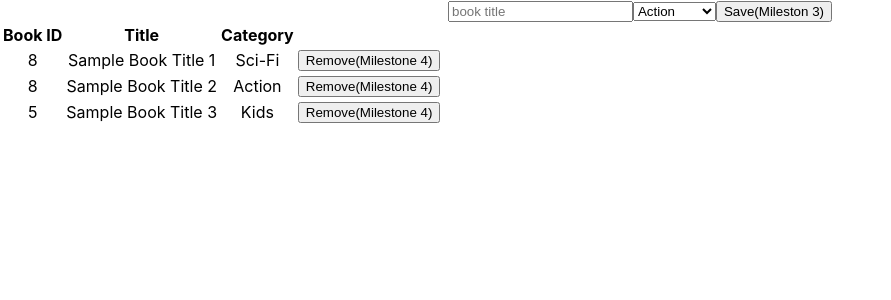
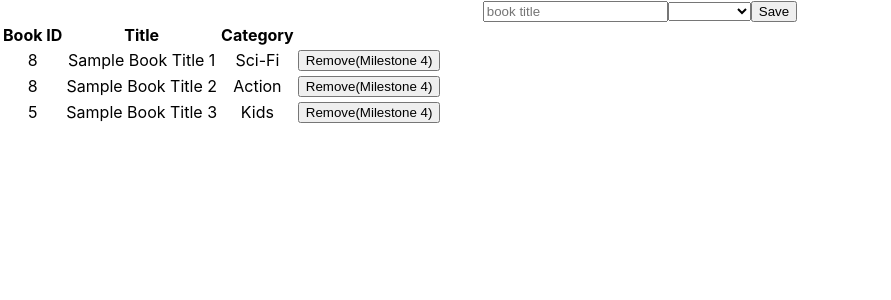
Before and after one commit to johnsonsirv/redux-bookstore, a React (Create React App) app: page / in a window 1280 px wide. Shown: the top 300 px of the page, without its empty margins (0-891 px from the left). Built offline with nearby package versions, Linux system fonts and the light colour scheme.

Commit message:
make BookForm stateful, to store title, category, handle events

```diff
--- a/src/containers/bookForm.jsx
+++ b/src/containers/bookForm.jsx
@@ -1,7 +1,12 @@
-import React from 'react';
+import React, { Component } from 'react';
 
-const BookForm = () => {
-  const categories = [
+class BookForm extends Component {
+  constructor(props) {
+    super(props);
+    this.state = {
+      book: { title: '', category: '' },
+      categories: [
+        { id: 0, name: ' ' },
         { id: 1, name: 'Action' },
         { id: 2, name: 'Biography' },
         { id: 3, name: 'History' },
@@ -9,20 +14,49 @@ const BookForm = () => {
         { id: 5, name: 'Kids' },
         { id: 6, name: 'Learning' },
         { id: 7, name: 'Sci-Fi' },
-  ];
+      ],
+    };
+  }
+
+  handleChange = ({ currentTarget: input }) => {
+    const { book } = this.state;
+    book[input.name] = input.value;
+    this.setState({ book });
+  };
+
+  handleSubmit = e => {
+    e.preventDefault();
+    const { book } = this.state;
+  };
+
+  render() {
+    const {
+      book: { title },
+      categories,
+    } = this.state;
+
     return (
       <form>
-      <input type="text" placeholder="book title" />
-      <select>
+        <input
+          name="title"
+          value={title}
+          type="text"
+          onChange={this.handleChange}
+          placeholder="book title"
+        />
+        <select onChange={this.handleChange} name="category">
           {categories.map(c => (
             <option key={c.id} value={c.name}>
               {c.name}
             </option>
           ))}
         </select>
-      <input type="submit" value="Save(Mileston 3)" />
+        <button type="button" onClick={this.handleSubmit}>
+          Save
+        </button>
       </form>
     );
-};
+  }
+}
 
 export default BookForm;
```
Lines whose indentation alone changed are shown as unchanged.
